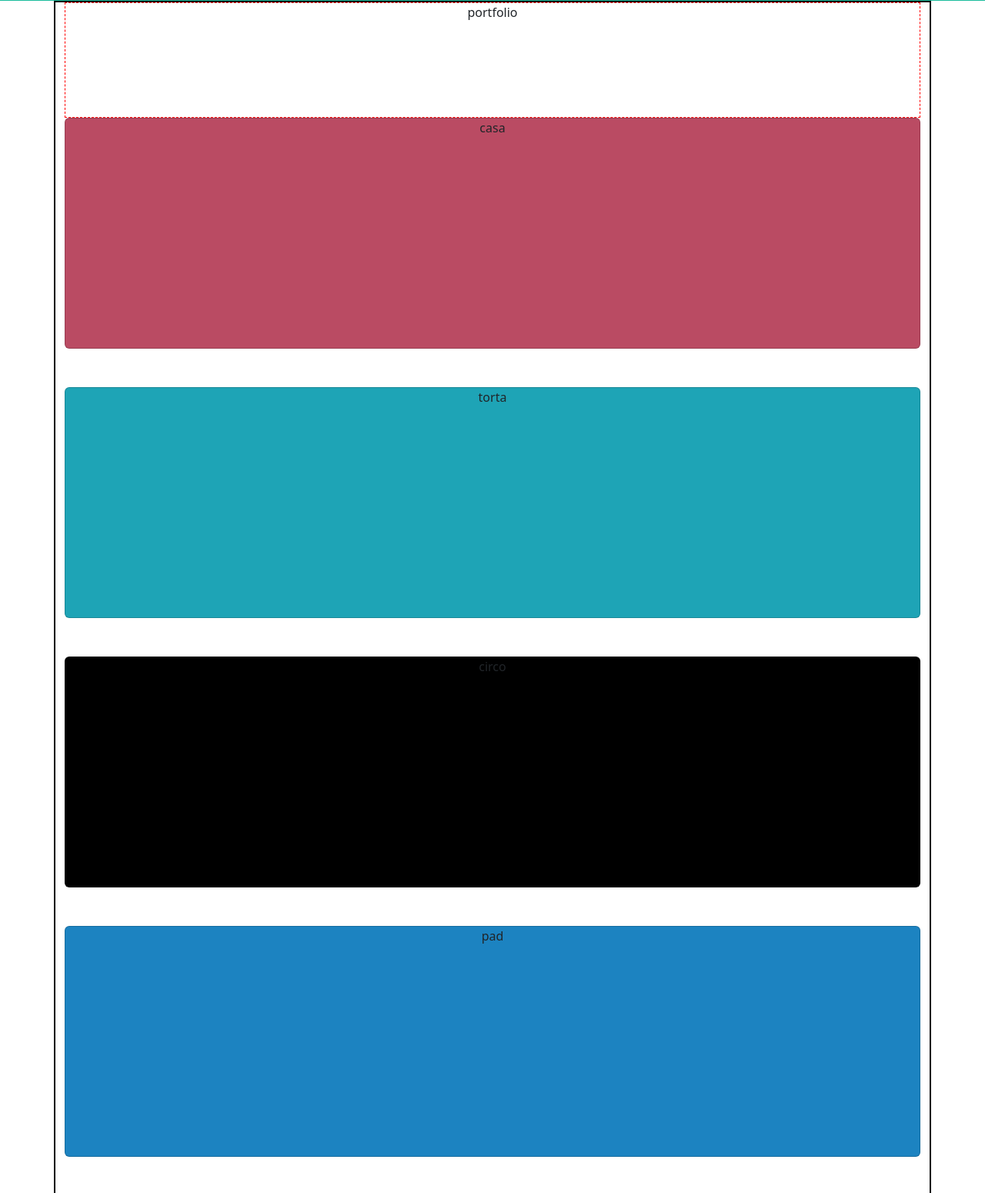
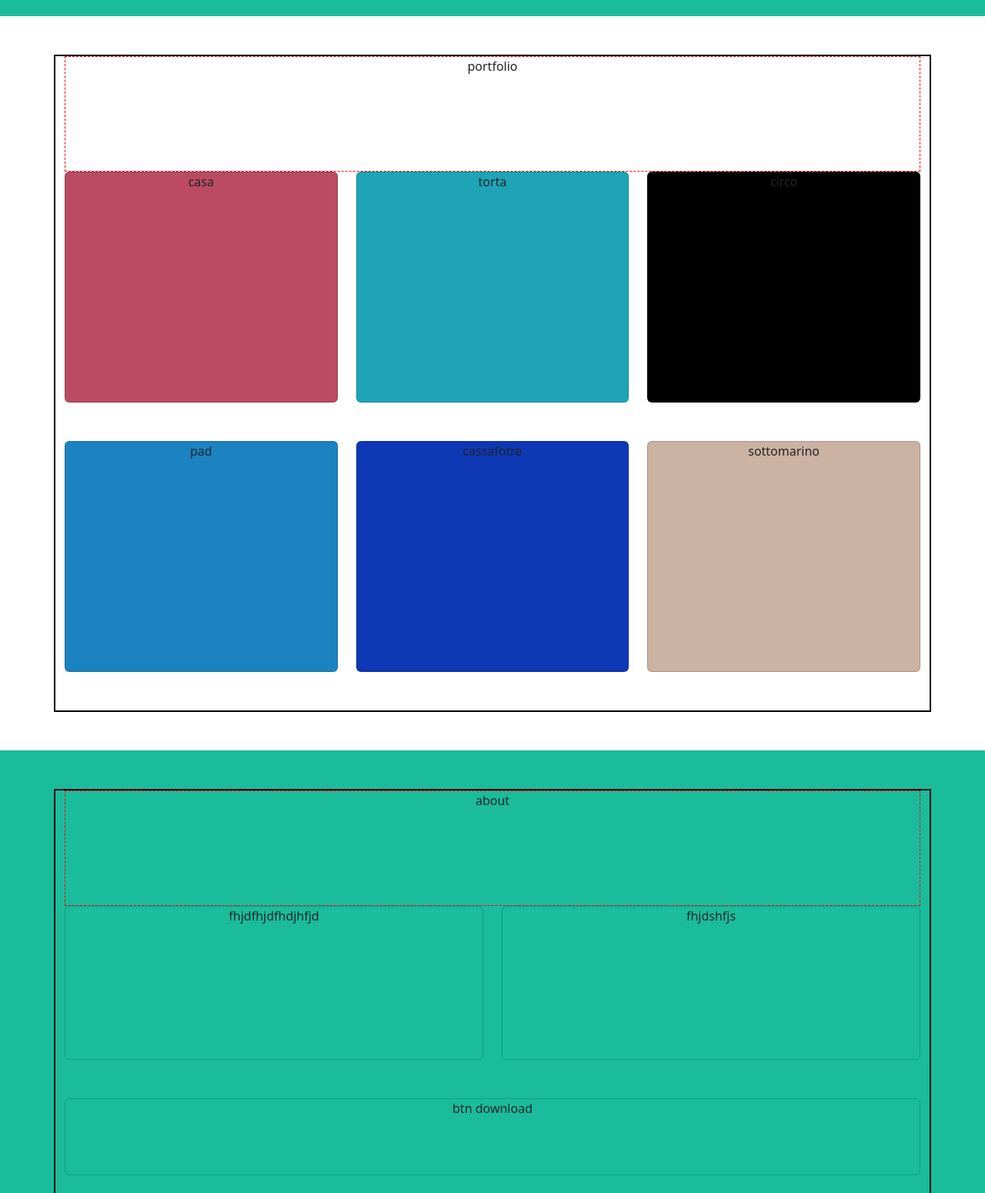
Before and after one commit to Beniamino-Soccio/html-css-bootstrap-freelancer, a plain HTML site: page index.html in a window 1280 px wide. Shown: the part 599-2149 px from the top of the page at 77% size. Drawn offline with nearby package versions, Linux system fonts and the light colour scheme.

Commit message:
responsive + end of exercise

```diff
--- a/css/style.css
+++ b/css/style.css
@@ -32,12 +32,15 @@ header{
     width: 30%;
 }
 #start-bootstrap{
-    height: 500px;
     background-color: #1ABC9C;
+    padding: 50px 0;
 }
 figure{
     height: 400px;
     border: 1px dashed red;
+}
+#portfolio{
+    padding: 50px 0;
 }
 .title{
     height: 150px;
@@ -48,9 +51,8 @@ figure{
     margin-bottom: 50px;
 }
 #about{
-    height: 900px;
+    padding: 50px 0;
     background-color: #1ABC9C;
-    padding-top: 50px;
 }
 .col-about .card{
     height: 200px;
@@ -59,8 +61,7 @@ figure{
     height: 100px;
 }
 #contact-me{
-    height: 600px;
-    margin-top: 50px;
+    padding: 50px 0;
 }
 .lista-ul{
     height: 250px;
@@ -72,7 +73,7 @@ figure{
 }
 /*footer*/
 #info{
-    height: 600px;
+    padding: 50px 0;
     background-color: #3A546D;
 }
 .col-info .card{
--- a/index.html
+++ b/index.html
@@ -33,22 +33,22 @@
             <div class="title">portfolio</div>
             <div class="row">
 
-                <div class="col-12">
+                <div class="col-12 col-md-6 col-lg-4">
                     <div class="card bgc-red">casa</div>
                 </div>
-                <div class="col-12">
+                <div class="col-12 col-md-6 col-lg-4">
                     <div class="card bgc-green">torta</div>
                 </div>
-                <div class="col-12">
+                <div class="col-12 col-md-6 col-lg-4">
                     <div class="card bg-black">circo</div>
                 </div>
-                <div class="col-12">
+                <div class="col-12 col-md-6 col-lg-4">
                     <div class="card bgc-lightblue">pad</div>
                 </div>
-                <div class="col-12">
+                <div class="col-12 col-md-6 col-lg-4">
                     <div class="card bgc-blue">cassafotre</div>
                 </div>
-                <div class="col-12">
+                <div class="col-12 col-md-6 col-lg-4">
                     <div class="card bgc-brown">sottomarino</div>
                 </div>
 
@@ -61,13 +61,13 @@
             <div class="title">about</div>
             <div class="row">
 
-                <div class="col-12 col-about">
+                <div class="col-12 col-about col-md-6">
                     <div class="card bg-transparent">fhjdfhjdfhdjhfjd</div>
                 </div>
-                <div class="col-12 col-about">
+                <div class="col-12 col-about col-md-6">
                     <div class="card bg-transparent">fhjdshfjs</div>
                 </div>
-                <div class="col-12 col-about ">
+                <div class="col-12 col-about">
                     <div class="card download bg-transparent">btn download</div>
                 </div>
 
@@ -93,13 +93,13 @@
         <div class="container text-center">
             <div class="row">
 
-                <div class="col-12 col-info">
+                <div class="col-12 col-info col-md-4">
                     <div class="card bg-transparent">location</div>
                 </div>
-                <div class="col-12 col-info">
+                <div class="col-12 col-info col-md-4">
                     <div class="card bg-transparent">social</div>
                 </div>
-                <div class="col-12 col-info">
+                <div class="col-12 col-info col-md-4">
                     <div class="card bg-transparent">about freelancer</div>
                 </div>
 
```
